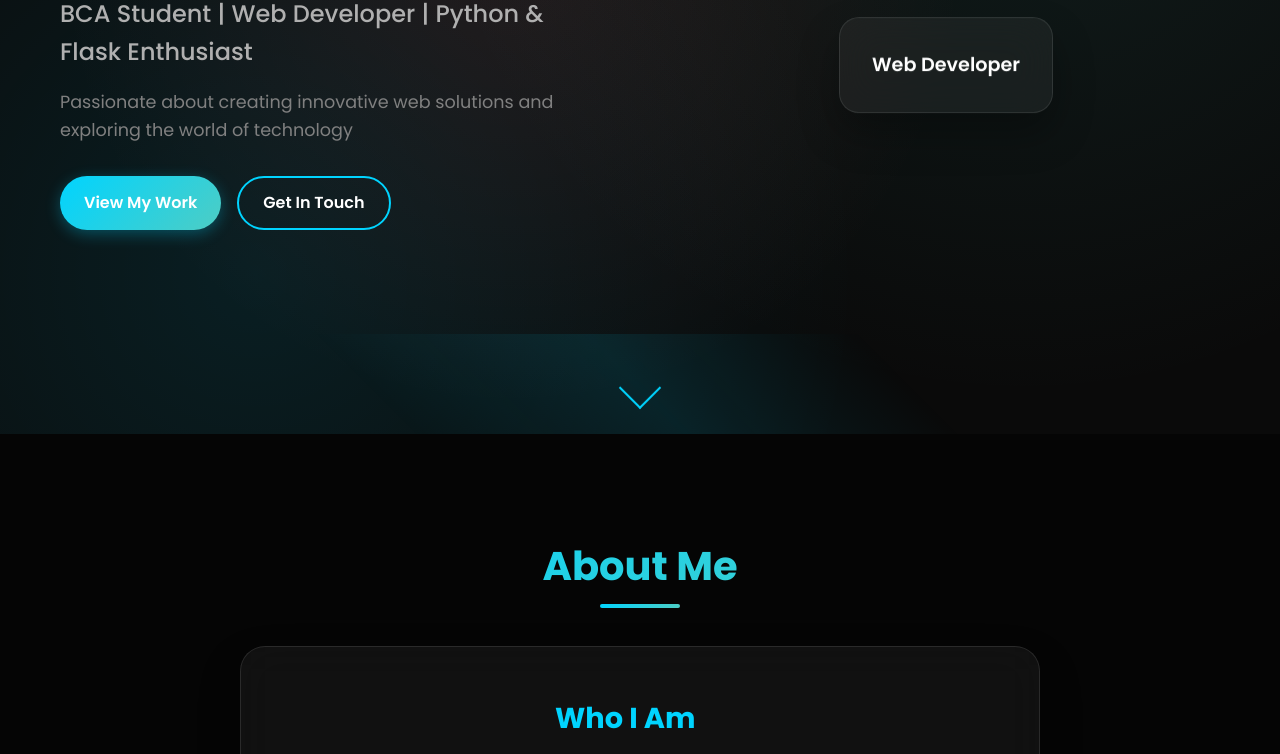
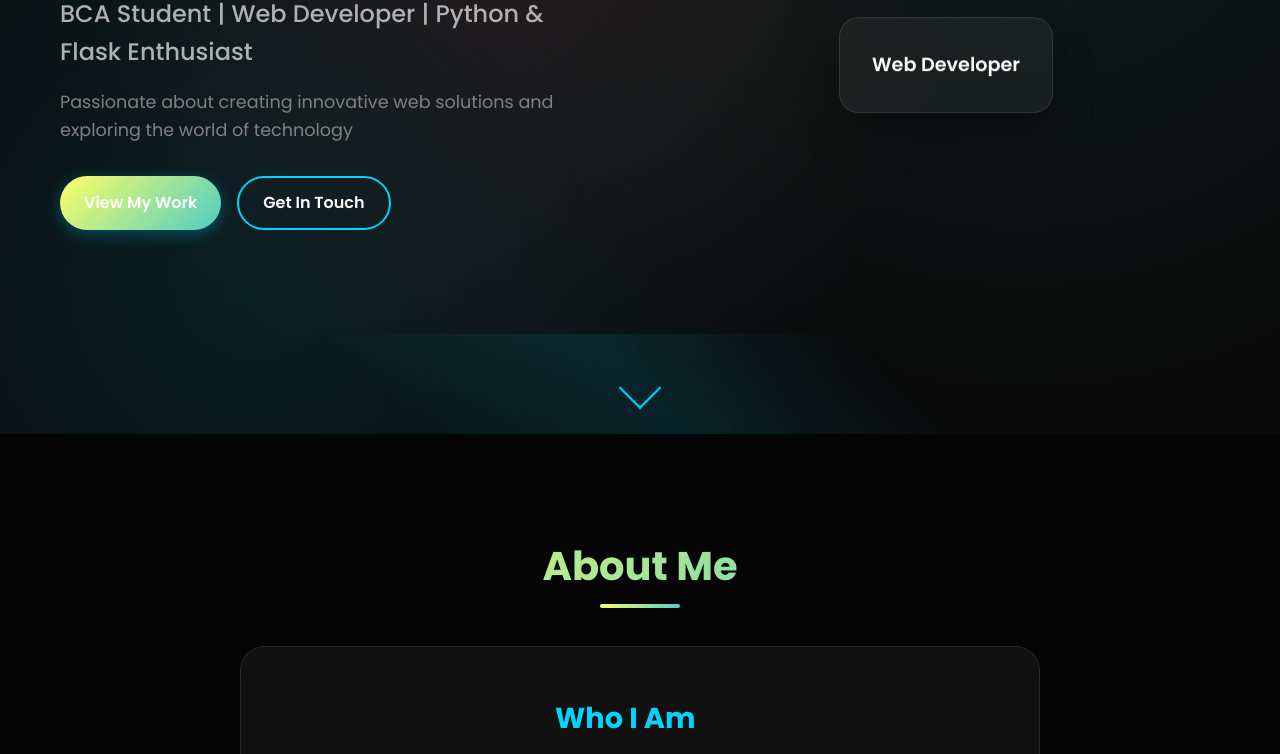
Before and after one commit to dhruvchauhan2424/Portfolio, a plain HTML site: page index.html in a window 1280 px wide. Shown: the part 366-1120 px from the top of the page. Drawn offline with Linux system fonts and the light colour scheme.

Commit message:
Update styles.css

```diff
--- a/styles.css
+++ b/styles.css
@@ -17,7 +17,7 @@
     --text-muted: #808080;
     --border-color: rgba(255, 255, 255, 0.1);
     --shadow-color: rgba(0, 212, 255, 0.1);
-    --gradient-primary: linear-gradient(135deg, #00d4ff 0%, #4ecdc4 100%);
+    --gradient-primary: linear-gradient(135deg, #ff6 0%, #4ecdc4 100%);
     --gradient-secondary: linear-gradient(135deg, #ff6b6b 0%, #ffa500 100%);
     --gradient-accent: linear-gradient(135deg, #4ecdc4 0%, #44a08d 100%);
 }
```
